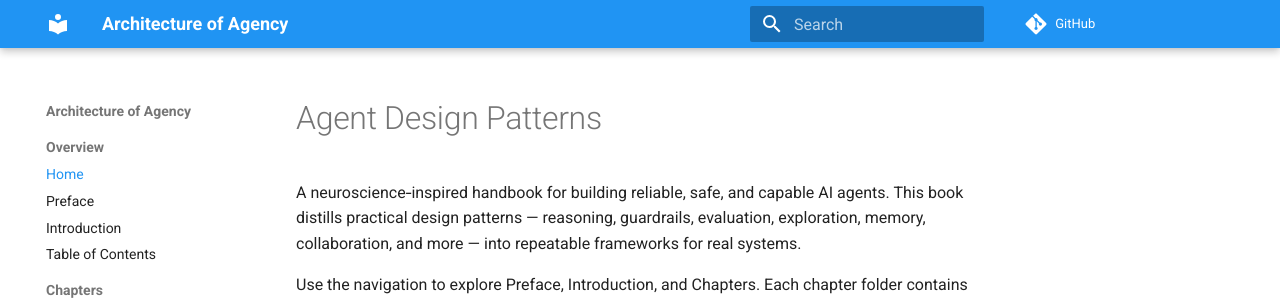
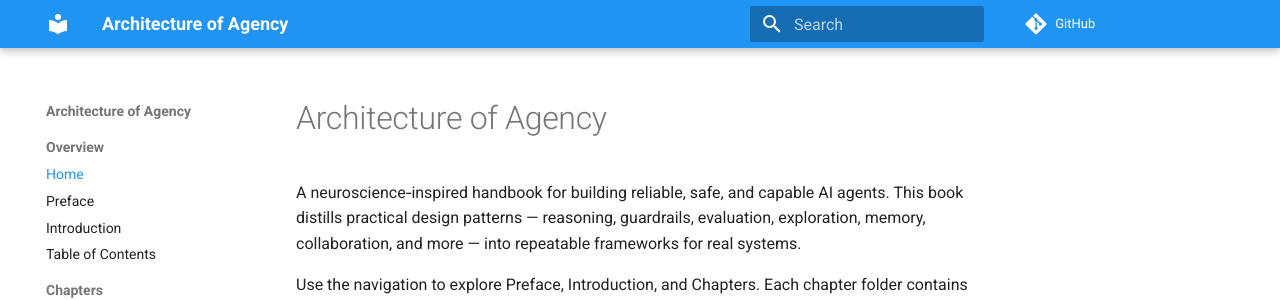
Before and after one commit to allthingssecurity/The-Architecture-of-Agency, an MkDocs documentation site: the page built from docs/index.md, in a window 1280 px wide. Shown: the top 300 px of the page. Built offline with MkDocs 1.6.1 and Material for MkDocs 9.7.7, drawn with Linux system fonts in a browser that asks for light colours; comment, search, counter and statistics services are not loaded.

Commit message:
Rename to 'Architecture of Agency' in top titles and README

```diff
--- a/docs/index.md
+++ b/docs/index.md
@@ -1,4 +1,4 @@
-# Agent Design Patterns
+# Architecture of Agency
 
 A neuroscience‑inspired handbook for building reliable, safe, and capable AI agents. This book distills practical design patterns — reasoning, guardrails, evaluation, exploration, memory, collaboration, and more — into repeatable frameworks for real systems.
 
```
Also changed, not shown: README.md (+1 -1 lines).
